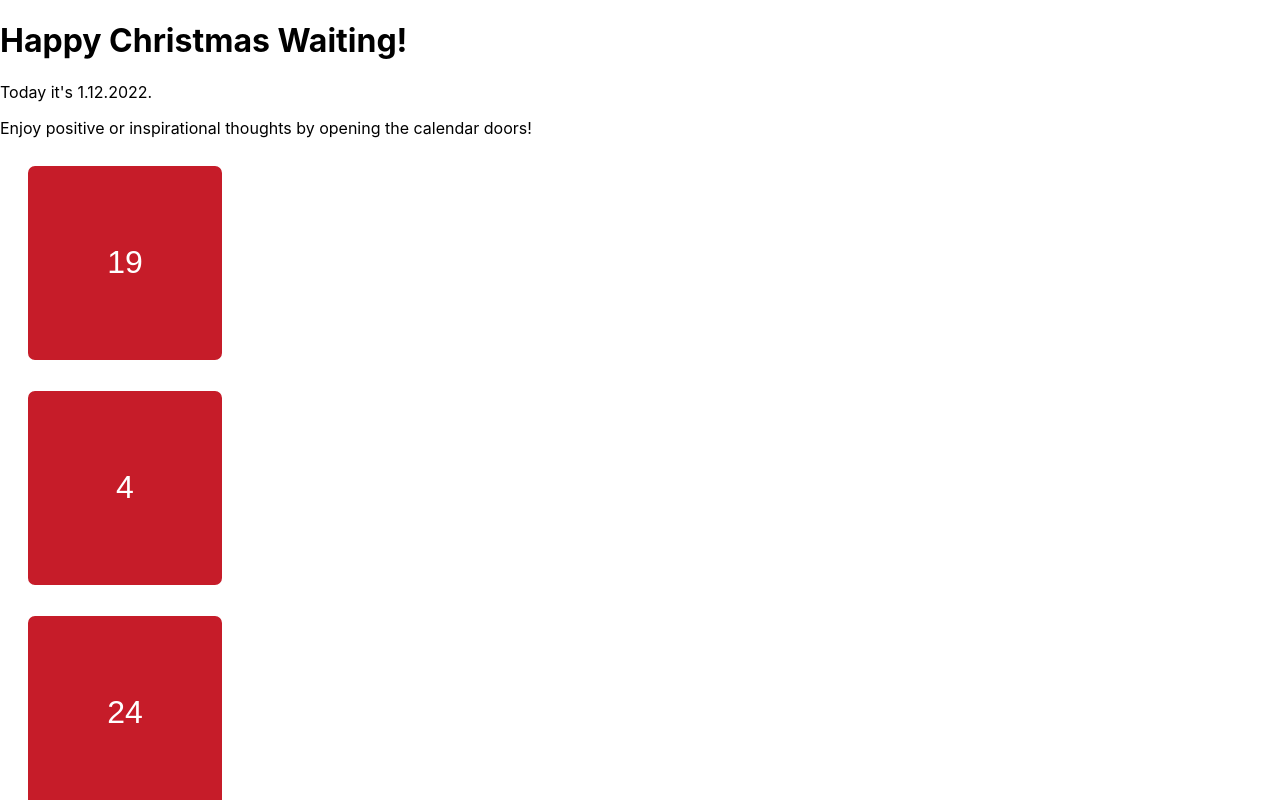
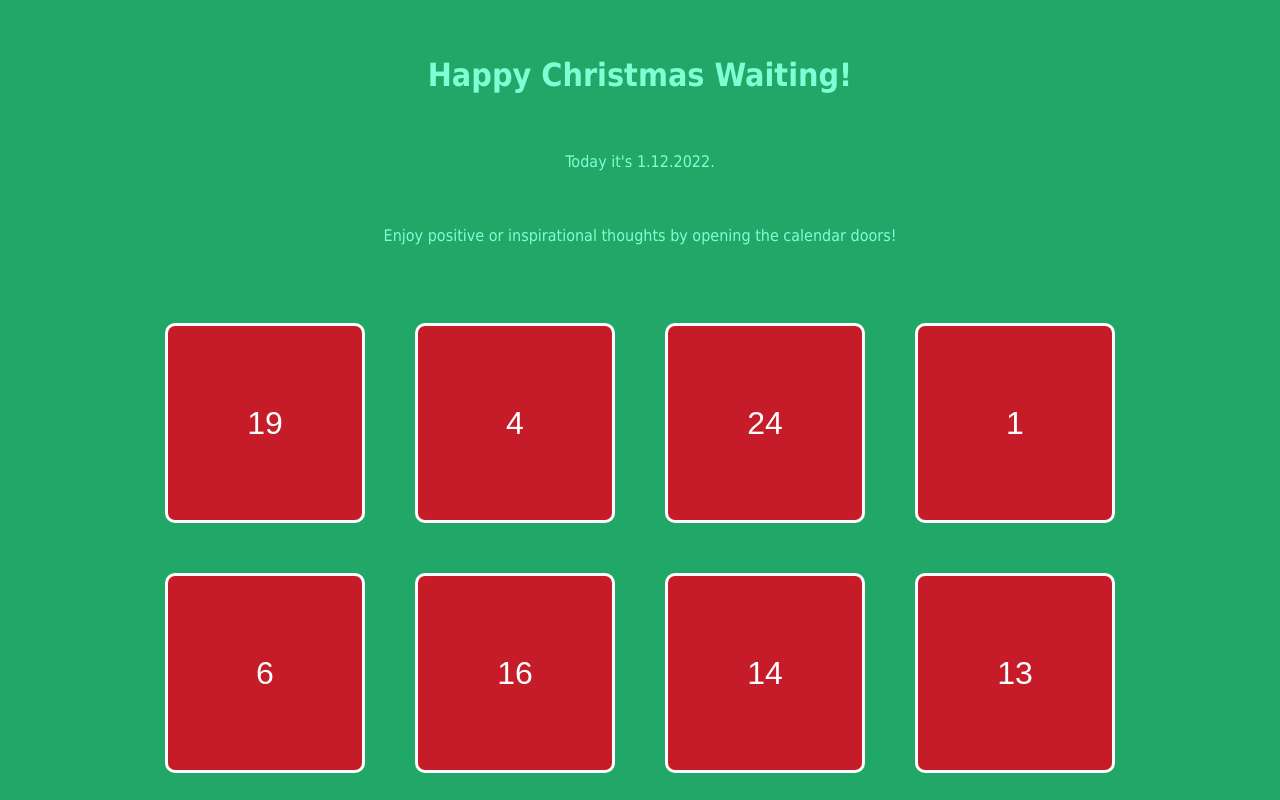
Before and after one commit to teamugcode/christmas-calendar, a React (Create React App) app: page / in a window 1280 px wide. Shown: the top 800 px of the page. Built offline with nearby package versions, Linux system fonts and the light colour scheme.

Commit message:
Add more styles

```diff
--- a/src/App.css
+++ b/src/App.css
@@ -1,3 +1,40 @@
+body {
+	font-family: Tahoma, Geneva, sans-serif;
+	background: #21a767;
+	line-height: 24px;
+}
+
+.App {
+	padding: 0 15px;
+}
+
+.main {
+	display: flex;
+	justify-content: center;
+	align-items: center;
+}
+
+.calendar {
+	display: flex;
+	justify-content: center;
+	align-items: center;
+	flex-wrap: wrap;
+	max-width: 1100px;
+}
+
+.title {
+	text-align: center;
+	color: aquamarine;
+	margin: 50px 0;
+	line-height: 50px;
+}
+
+.subline {
+	text-align: center;
+	color: aquamarine;
+	margin-bottom: 50px;
+}
+
 .door {
 	display: flex;
 	justify-content: center;
@@ -12,3 +49,18 @@
 	border: 3px solid #fff;
 	transition: background-color 0.3s ease-in;
 }
+
+.door.open {
+	background: #366c53;
+	color: aquamarine;
+	font-size: 16px;
+}
+
+.door:hover {
+	background: #366c53;
+}
+
+.text {
+	padding: 10px;
+	text-align: center;
+}
--- a/src/App.js
+++ b/src/App.js
@@ -6,7 +6,11 @@ function App() {
 	return (
 		<div className="App">
 			<Header />
-			<Calendar />
+			<main className="main">
+				<div className="calendar">
+					<Calendar />
+				</div>
+			</main>
 		</div>
 	);
 }
```
